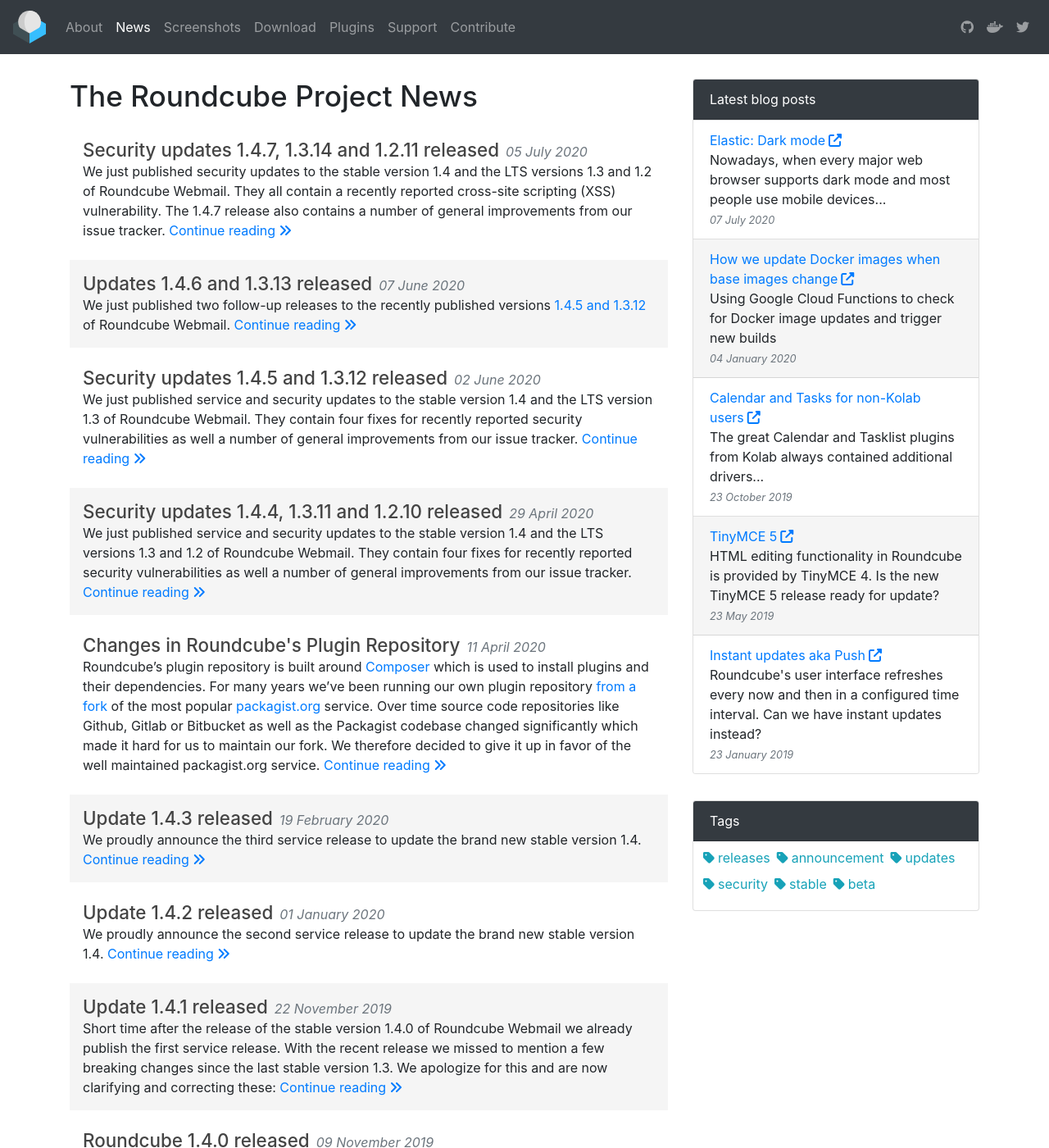
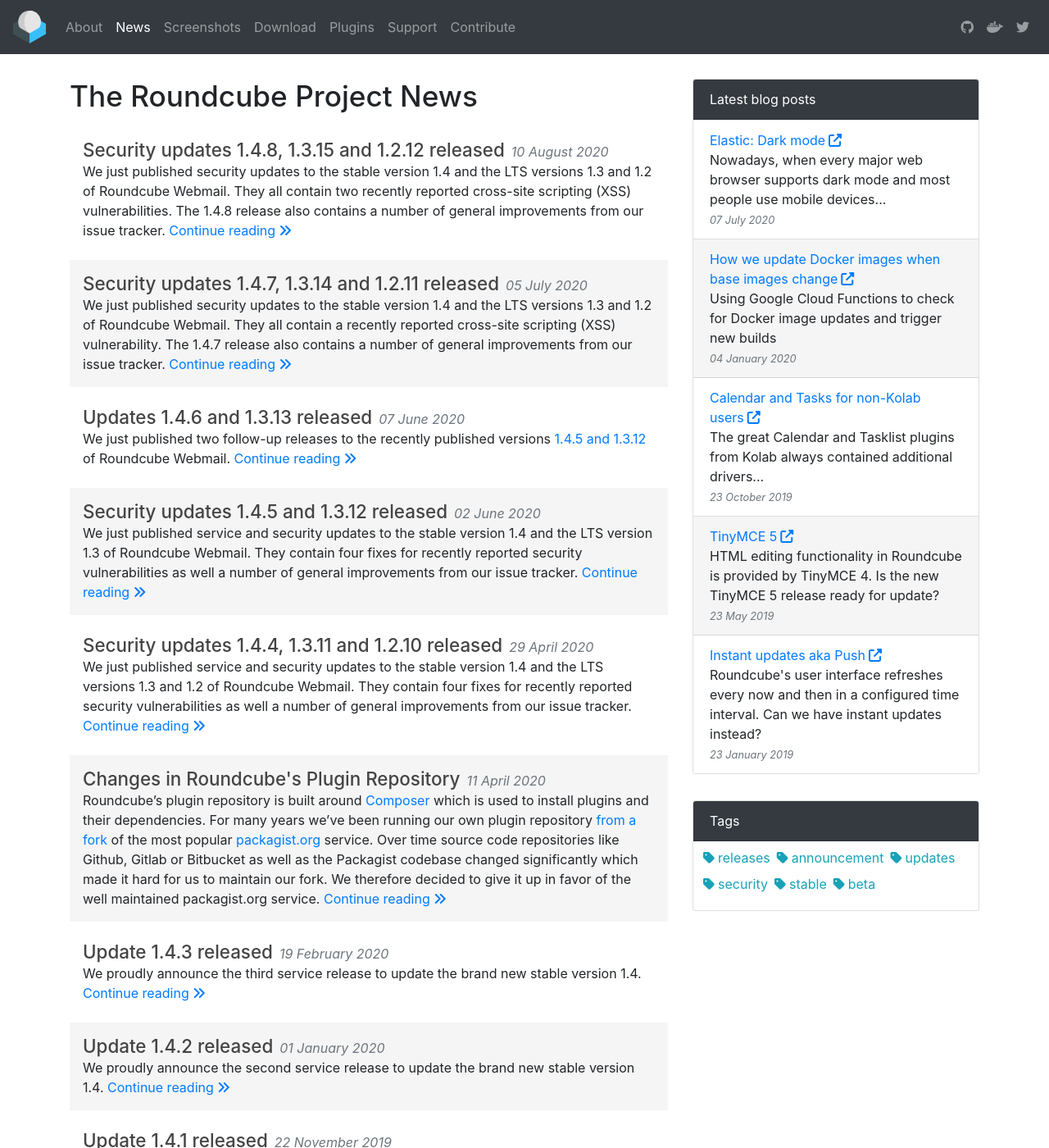
Before and after one commit to roundcube/roundcube.github.com, a Jekyll site: the page built from news/index.html, in a window 1280 px wide and 1400 px high. Shown: the whole window at 82% size. Built offline with Jekyll 4.4.1, drawn with Linux system fonts in a browser that asks for light colours; nearby versions of some CDN libraries; the list of posts is cut into pages by our own code; comment, search, counter and statistics services are not loaded; some of the changed text lies outside the part shown.

Commit message:
Announce security updates 1.4.8, 1.3.15 and 1.2.12

```diff
--- /dev/null
+++ b/_posts/2020-08-10-security-updates-1.4.8-1.3.15-and-1.2.12.md
@@ -0,0 +1,22 @@
+---
+layout: article
+title: Security updates 1.4.8, 1.3.15 and 1.2.12 released
+tags: releases updates security
+---
+
+We just published security updates to the stable version 1.4 and the LTS versions 1.3
+and 1.2 of Roundcube Webmail. They all contain two recently reported cross-site scripting (XSS)
+vulnerabilities. The 1.4.8 release also contains a number of general improvements from our issue tracker.
+
+## Security fixes
+
+- Fix cross-site scripting (XSS) via HTML messages with malicious svg content (`CVE-2020-16145`)
+- Fix cross-site scripting (XSS) via HTML messages with malicious math content
+
+Credits for these two findings go to Łukasz Pilorz from [Pentesters](https://www.pentesters.pl).
+
+See the full changelogs in the release notes on the Github download pages for the updated versions
+[1.4.8](https://github.com/roundcube/roundcubemail/releases/tag/1.4.8), [1.3.15](https://github.com/roundcube/roundcubemail/releases/tag/1.3.15) and [1.2.12](https://github.com/roundcube/roundcubemail/releases/tag/1.2.12).
+
+We strongly recommend to update all productive installations of Roundcube
+with this new versions.
```
Also changed, not shown: _data/versions.json (+17 -17 lines).
